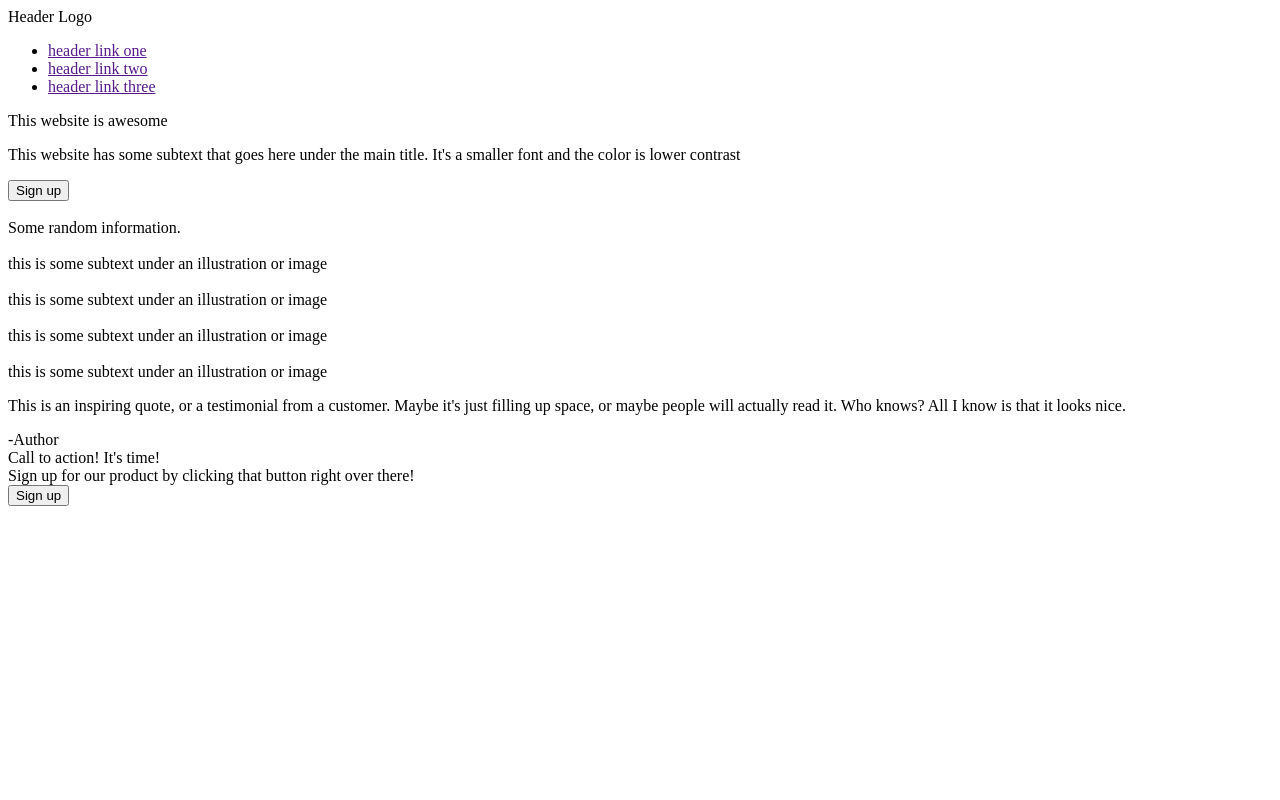
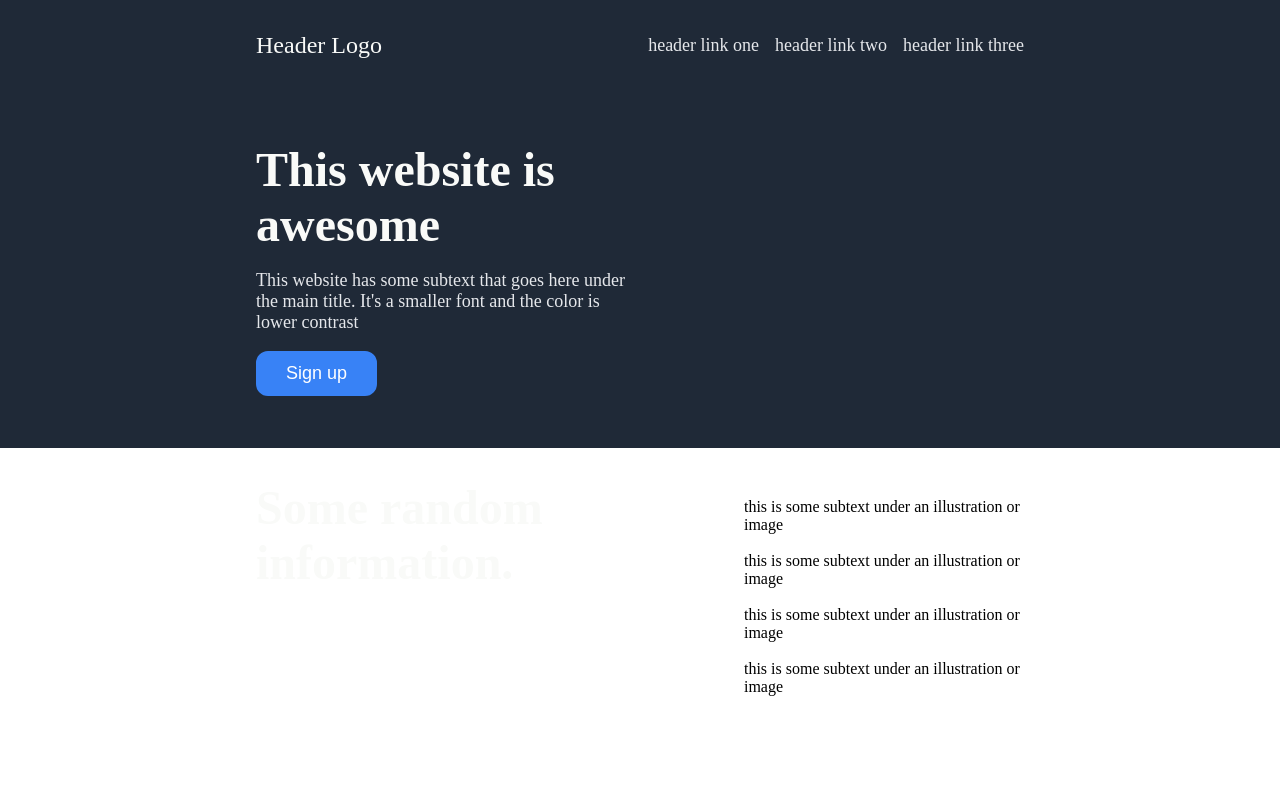
Before and after one commit to goodbyeskyharbor/Landing-Page-Sample, a plain HTML site: page index.html in a window 1280 px wide. Shown: the top 800 px of the page. Drawn offline with Linux system fonts and the light colour scheme.

Commit message:
Adjusted style.css using flexbox to organize page content and began adding element decoration and sizing

```diff
--- a/index.html
+++ b/index.html
@@ -4,18 +4,19 @@
     <meta charset="UTF-8">
     <meta http-equiv="X-UA-Compatible" content="IE=edge">
     <meta name="viewport" content="width=device-width, initial-scale=1.0">
-    <title>Document</title>
+    <title>Landing Page</title>
+    <link rel="stylesheet" href="style.css">
 </head>
 <body>
-    <header>
+    <div class="header">
         <div class="logo">Header Logo</div>
         <ul>
             <li><a href="">header link one</a></li>
             <li><a href="">header link two</a></li>
             <li><a href="">header link three</a></li>
         </ul>
-    </header>
-    <body>
+    </div>
+    <div class="body">
         <div class="rect1">
             <div class="left-box">
                 <div class="rect-title">This website is awesome</div>
@@ -58,9 +59,9 @@
                 <button class="sign-up-button">Sign up</button>
             </div>
         </div>
-    </body>
-    <footer>
-
-    </footer>
+    </div>
+    <div class="footer">
+        <div class="footer-text">Copyright © Real Estate Website 2021</div>
+    </div>
 </body>
 </html>
--- a/style.css
+++ b/style.css
@@ -0,0 +1,111 @@
+body{
+    height: 200vh;
+    margin: 0;
+    padding: 0;
+    display: flex;
+    flex-direction: column;
+}
+
+ul{
+    list-style: none;
+    margin: 0;
+    padding: 0;
+    display: flex;
+    gap: 16px;
+}
+
+a{
+    text-decoration: none;
+    font-size: 18px;
+    color: #E5E7EB;
+}
+
+.header{
+    background-color: #1F2937;
+    margin: 0;
+    padding: 32px 256px;
+    display: flex;
+    justify-content: space-between;
+    align-items: center;
+    flex-shrink: 0;
+}
+
+.logo{
+    font-size: 24px;
+    color: #F9FAF8;
+}
+
+.body{
+    display: flex;
+    flex-direction: column;
+    flex: 1;
+}
+
+.rect1{
+    background-color: #1F2937;
+    padding: 32px 256px;
+    display: flex;
+    flex: 1;
+}
+
+.left-box{
+    display: flex;
+    flex-direction: column;
+    justify-content: center;
+    align-items: flex-start;
+    flex: 1;
+}
+
+.right-box{
+    display: flex;
+    flex: 1;
+}
+
+.rect-title{
+    font-size: 48px;
+    font-weight: bolder;
+    color: #F9FAF8;
+}
+
+p{
+    font-size: 18px;
+    color: #E5E7EB;
+}
+
+.rect1 .sign-up-button{
+    margin: 0;
+    padding: 0 18px;
+    font-size: 18px;
+    background-color: #3882F6;
+    border: 12px solid #3882F6;
+    border-radius: 12px;
+    color: white;
+}
+
+.rect2{
+    padding: 32px 256px;
+    display: flex;
+    flex: 1;
+}
+
+.rect3{
+    padding: 32px 256px;
+    background-color: #E5E7EB;
+    display: flex;
+    flex: 1;
+}
+
+.rect4{
+    padding: 32px 256px;
+    display: flex;
+    flex: 1;
+}
+
+.footer{
+    background-color: #1F2937;
+    padding: 32px 256px;
+    display: flex;
+    justify-content: center;
+    align-items: space-evenly;
+    flex-shrink: 0;
+}
```
